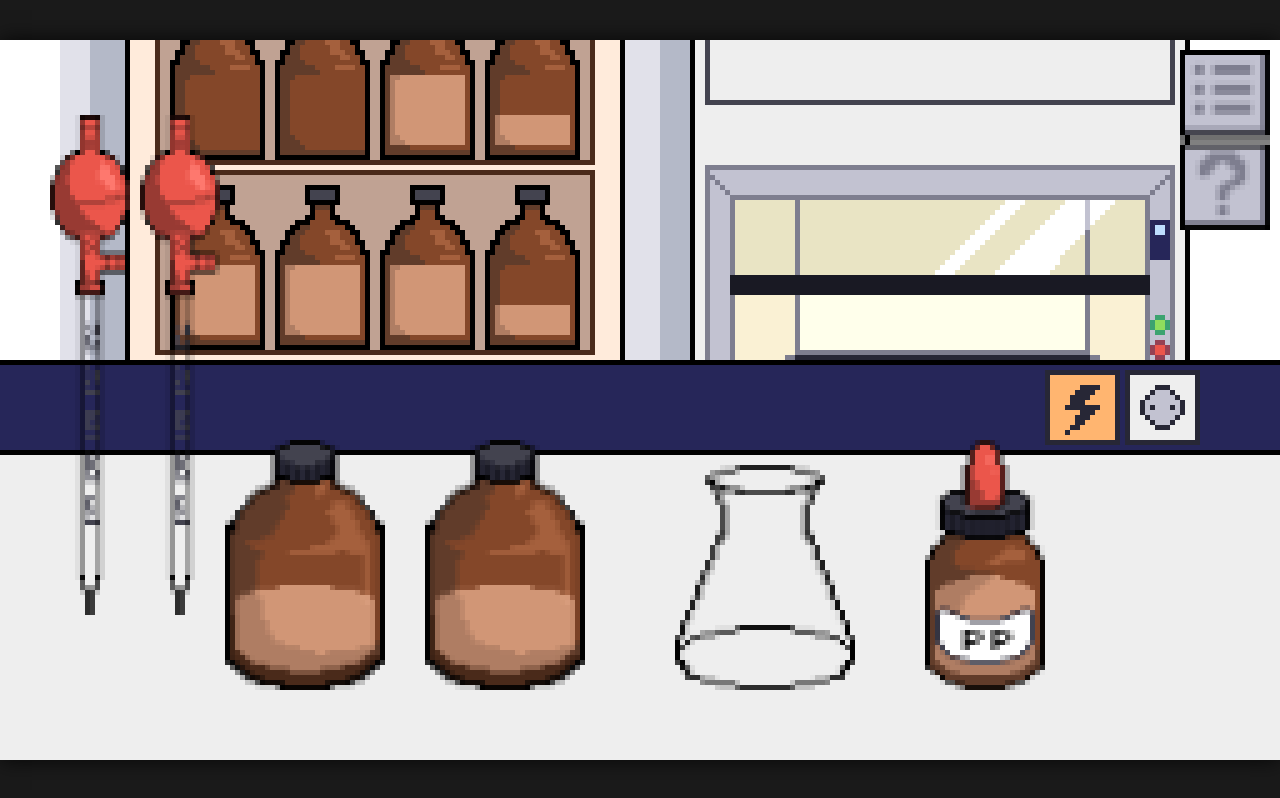
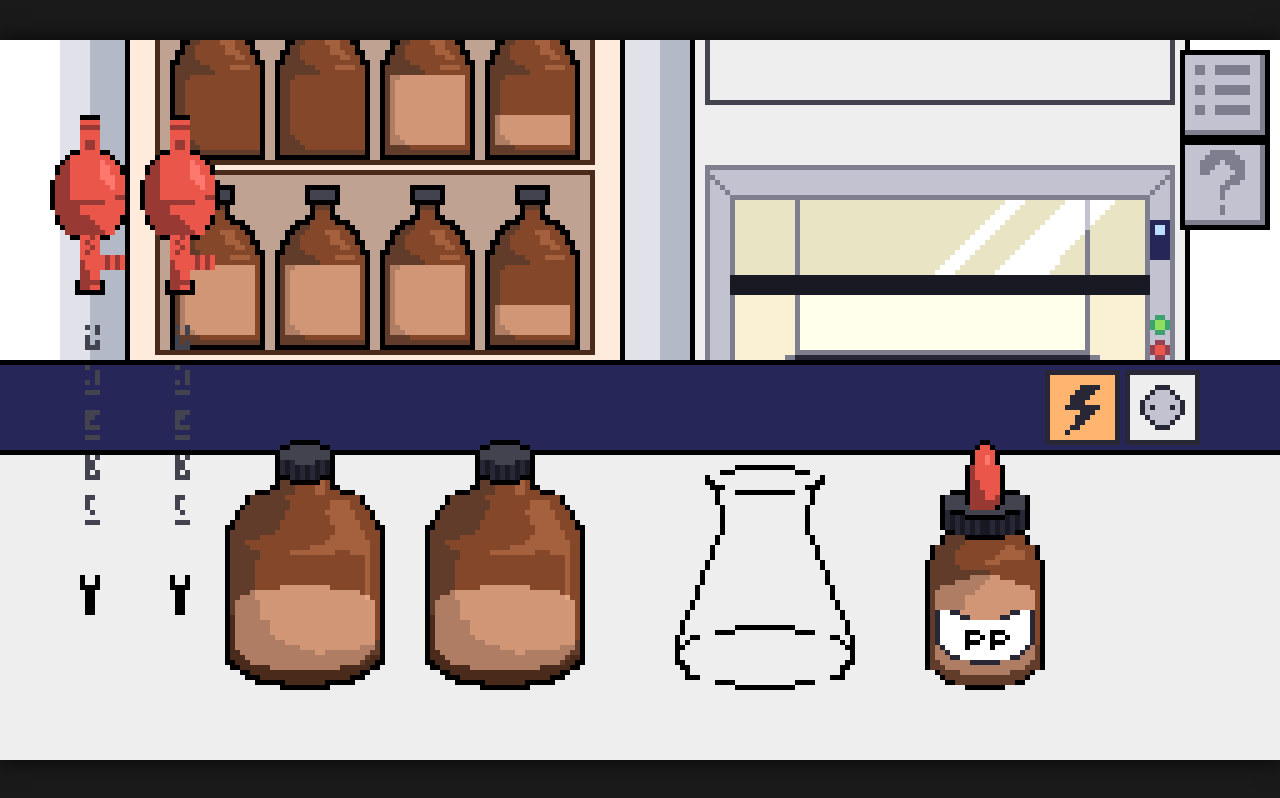
Before and after one commit to dannyslubis/simulasirab, a plain HTML site: page index.html in a window 1280 px wide. Drawn offline with Linux system fonts and the light colour scheme.

Commit message:
Update index.html

```diff
--- a/index.html
+++ b/index.html
@@ -23,8 +23,8 @@
         }
         canvas {
             width: 100%; height: 100%; display: block;
-            object-fit: contain; image-rendering: pixelated;
-            touch-action: none; /* Mencegah layar scroll di HP */
+            object-fit: contain; image-rendering: pixelated; /* CSS Pixelated */
+            touch-action: none;
         }
 
         .overlay {
@@ -108,34 +108,29 @@
             };
         }
 
-        // --- STATE GAME & UKURAN OBJEK (Disesuaikan untuk Aset Cropped) ---
-        // Jika gambarmu terlihat kebesaran/kekecilan, cukup ubah angka 'w' (lebar) dan 'h' (tinggi) di bawah ini!
         let bottles, pipettes, flask, indicator, uiBtn;
 
         function initGame() {
-            // Lebar (w) 32px, Tinggi (h) 50px
+            // TUGAS KAMU: Sesuaikan nilai w (lebar) dan h (tinggi) di bawah ini
+            // agar sesuai dengan bentuk asli dari gambar yang kamu crop!
             bottles = [
                 { id: 'A', x: 45, y: 80, w: 32, h: 50, state: 'closed', capacity: 5 },
                 { id: 'B', x: 85, y: 80, w: 32, h: 50, state: 'closed', capacity: 5 }
             ];
 
-            // Lebar 36px, Tinggi 45px
             flask = { x: 135, y: 85, w: 36, h: 45, a: 0, b: 0, hasIndicator: false };
 
-            // Indikator
             indicator = {
-                x: 185, y: 80, w: 24, h: 50, // Ukuran utuh botol PP
-                cap_x: 185, cap_y: 80, cap_w: 24, cap_h: 24, // Ukuran tutup yang ditarik
+                x: 185, y: 80, w: 24, h: 50,
+                cap_x: 185, cap_y: 80, cap_w: 24, cap_h: 24,
                 isDetached: false, location: 'base'
             };
 
-            // Pipet (Lebar 16px, Tinggi 100px)
             pipettes = [
                 { id: 1, x: 10, y: 15, base_x: 10, base_y: 15, w: 16, h: 100, capacity: 0, tag: 'netral', location: 'rack' },
                 { id: 2, x: 28, y: 15, base_x: 28, base_y: 15, w: 16, h: 100, capacity: 0, tag: 'netral', location: 'rack' }
             ];
 
-            // Tombol UI Menu (Pojok kanan atas)
             uiBtn = { x: 236, y: 2, w: 18, h: 18 };
         }
 
@@ -144,41 +139,42 @@
         let draggedObj = null; let dragType = null;
         let dragOffsetX = 0, dragOffsetY = 0;
 
-        // --- FUNGSI RENDER UTAMA ---
         function draw() {
+            // KUNCI UTAMA: Mematikan smoothing kanvas internal agar piksel tetap tajam
+            ctx.imageSmoothingEnabled = false;
+
             ctx.clearRect(0, 0, canvas.width, canvas.height);
 
-            // Background mengisi penuh kanvas 256x144
+            // Background
             ctx.drawImage(images.bg, 0, 0, canvas.width, canvas.height);
 
-            // 1. Gambar Botol
+            // 1. Gambar Botol (Menggunakan Math.round agar koordinat bernilai bulat utuh)
             bottles.forEach(b => {
                 let img = images.b_closed;
                 if (b.state === 'open') img = b.capacity > 0 ? images.b_open : images.b_empty;
-                ctx.drawImage(img, b.x, b.y, b.w, b.h);
+                ctx.drawImage(img, Math.round(b.x), Math.round(b.y), Math.round(b.w), Math.round(b.h));
             });
 
             // 2. Gambar Labu
-            ctx.drawImage(getFlaskSprite(), flask.x, flask.y, flask.w, flask.h);
+            ctx.drawImage(getFlaskSprite(), Math.round(flask.x), Math.round(flask.y), Math.round(flask.w), Math.round(flask.h));
 
             // 3. Gambar Indikator PP
             if (indicator.isDetached) {
-                // Gambar bagian botol bawah
-                ctx.drawImage(images.ppb, indicator.x, indicator.y + (indicator.h - indicator.h*0.6), indicator.w, indicator.h*0.6);
-                // Gambar tutup yang sedang ditarik
-                ctx.drawImage(images.ppp, indicator.cap_x, indicator.cap_y, indicator.cap_w, indicator.cap_h);
+                let botH = indicator.h * 0.6;
+                ctx.drawImage(images.ppb, Math.round(indicator.x), Math.round(indicator.y + (indicator.h - botH)), Math.round(indicator.w), Math.round(botH));
+                ctx.drawImage(images.ppp, Math.round(indicator.cap_x), Math.round(indicator.cap_y), Math.round(indicator.cap_w), Math.round(indicator.cap_h));
             } else {
-                ctx.drawImage(images.pppb, indicator.x, indicator.y, indicator.w, indicator.h);
+                ctx.drawImage(images.pppb, Math.round(indicator.x), Math.round(indicator.y), Math.round(indicator.w), Math.round(indicator.h));
             }
 
             // 4. Gambar Pipet
             pipettes.forEach(p => {
                 let pImg = images['p' + p.capacity];
-                ctx.drawImage(pImg, p.x, p.y, p.w, p.h);
+                ctx.drawImage(pImg, Math.round(p.x), Math.round(p.y), Math.round(p.w), Math.round(p.h));
             });
 
-            // 5. Gambar UI (Hanya gambar menu yang dimunculkan ukurannya)
-            ctx.drawImage(images.ui, uiBtn.x, uiBtn.y, uiBtn.w, uiBtn.h * 2);
+            // 5. Gambar UI
+            ctx.drawImage(images.ui, Math.round(uiBtn.x), Math.round(uiBtn.y), Math.round(uiBtn.w), Math.round(uiBtn.h * 2));
 
             requestAnimationFrame(draw);
         }
@@ -203,7 +199,6 @@
             return images.l;
         }
 
-        // --- FUNGSI DETEKSI KOORDINAT ---
         function getPos(e) {
             const rect = canvas.getBoundingClientRect();
             const scaleX = 256 / rect.width; const scaleY = 144 / rect.height;
@@ -221,21 +216,18 @@
             setTimeout(() => { alertMsg.style.display = 'none'; }, 2000);
         }
 
-        // --- LOGIKA INTERAKSI (DRAG, DROP & KLIK) ---
         function handleStart(e) {
             if(e.cancelable) e.preventDefault();
             const pos = getPos(e); const mx = pos.x, my = pos.y;
 
-            // UI Menu
             if (isHit(mx, my, uiBtn.x, uiBtn.y, uiBtn.w, uiBtn.h)) {
                 document.getElementById('menu-overlay').style.display = 'flex'; return;
             }
 
-            // Pipet
             for (let i = pipettes.length - 1; i >= 0; i--) {
                 let p = pipettes[i];
                 if (isHit(mx, my, p.x, p.y, p.w, p.h)) {
-                    if (my <= p.y + 30) { // Area Bulb pencetan (30px teratas)
+                    if (my <= p.y + 30) {
                         handlePipetteBulb(p); return;
                     } else {
                         draggedObj = p; dragType = 'pipette';
@@ -244,7 +236,6 @@
                 }
             }
 
-            // Indikator
             let cX = indicator.isDetached ? indicator.cap_x : indicator.x;
             let cY = indicator.isDetached ? indicator.cap_y : indicator.y;
             if (isHit(mx, my, cX, cY, indicator.cap_w, indicator.cap_h)) {
@@ -256,7 +247,6 @@
                 } return;
             }
 
-            // Botol
             bottles.forEach(b => {
                 if (isHit(mx, my, b.x, b.y, b.w, b.h)) {
                     b.state = (b.state === 'closed') ? 'open' : 'closed';
@@ -282,9 +272,8 @@
 
             if (dragType === 'pipette') {
                 let p = draggedObj;
-                let tipX = p.x + p.w / 2; let tipY = p.y + p.h; // Ujung bawah pipet
+                let tipX = p.x + p.w / 2; let tipY = p.y + p.h;
 
-                // Cek jatuhkan ke botol
                 for (let b of bottles) {
                     if (isHit(tipX, tipY, b.x, b.y, b.w, b.h)) {
                         if (p.tag === 'netral' || p.tag === b.id) {
@@ -294,13 +283,11 @@
                     }
                 }
 
-                // Cek jatuhkan ke labu
                 if (!dropped && isHit(tipX, tipY, flask.x, flask.y, flask.w, flask.h)) {
                     p.x = flask.x + (flask.w/2) - (p.w/2); p.y = flask.y - p.h + 25;
                     p.location = 'flask'; dropped = true;
                 }
 
-                // Tumpah ke meja
                 if (!dropped) {
                     if (p.capacity > 0) { p.capacity = 0; showToast("Cairan tumpah!"); }
                     p.x = p.base_x; p.y = p.base_y; p.location = 'rack';
@@ -338,7 +325,6 @@
             }
         }
 
-        // Event Listener
         canvas.addEventListener('mousedown', handleStart);
         canvas.addEventListener('mousemove', handleMove);
         canvas.addEventListener('mouseup', handleEnd);
@@ -348,7 +334,6 @@
         canvas.addEventListener('touchmove', handleMove, {passive: false});
         canvas.addEventListener('touchend', handleEnd, {passive: false});
 
-        // Tombol Pop-up
         document.getElementById('btn-lanjut').addEventListener('click', () => { document.getElementById('menu-overlay').style.display = 'none'; });
         document.getElementById('btn-keluar').addEventListener('click', () => { alert("Keluar dari simulasi..."); });
         document.getElementById('btn-ulangi').addEventListener('click', () => { initGame(); document.getElementById('overfill-overlay').style.display = 'none'; });
```
